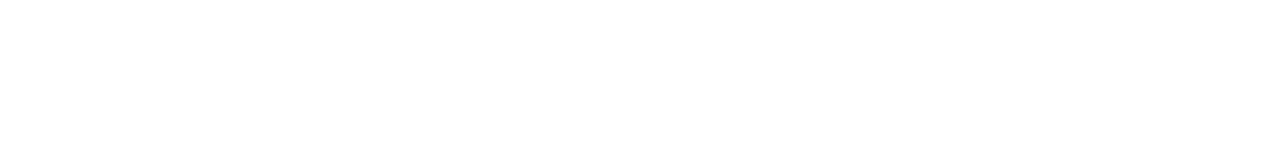
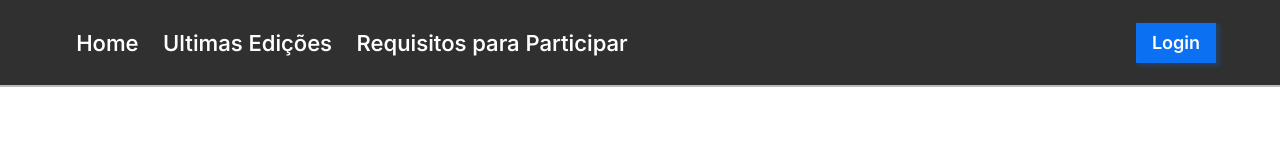
Before and after one commit to eudanielanjos/Porjeto-bootcamp, a plain HTML site: page index.html in a window 1280 px wide. Drawn offline with Linux system fonts and the light colour scheme.

Commit message:
Atualização do Projeto

```diff
--- a/index.html
+++ b/index.html
@@ -3,9 +3,19 @@
 <head>
     <meta charset="UTF-8">
     <meta name="viewport" content="width=device-width, initial-scale=1.0">
+    <link rel="stylesheet" href="style.css">
+    <link href="https://fonts.googleapis.com/css2?family=Inter:wght@100..900&display=swap" rel="stylesheet">
     <title>Bootcamp</title>
 </head>
 <body>
+    <nav id="principal">
+        <div id="menu">
+            <a href="">Home</a>
+            <a href="">Ultimas Edições</a>
+            <a href="">Requisitos para Participar</a>
+        </div>
+        <button>Login</button>
+    </nav>
 
 </body>
 </html>
--- /dev/null
+++ b/style.css
@@ -0,0 +1,43 @@
+body{
+    margin: 0px;
+    padding: 0px;
+}
+#principal{
+    width: 100%;
+    height: 85px;
+    background-color: #303030;
+    display: flex;
+    justify-content: space-between;
+    align-items: center;
+    border-bottom: 2px solid #BABABA;
+}
+#menu{
+    display: flex;
+    width: 45%;
+    justify-content: space-around;
+    align-items: center;
+    margin-left: 5%;
+}
+#principal div a {
+    text-decoration: none;
+    color: #FFFF;
+    font-family: 'inter';
+    font-size: 22px;
+    font-weight: 550;
+}
+#principal div a:hover{
+    color: #CCCCCC;
+}
+#principal button{
+    margin-right: 5%;
+    background-color: #0C70F2;
+    color: #FFFFFF;
+    border: 0px;
+    height: 40px;
+    width: 80px;
+    font-family: 'inter';
+    font-size: 18px;
+    font-weight: 600;
+    box-shadow: 3px 2px 4px 1px rgba(12, 112, 242, 0.25);
+    cursor: pointer;
+}
```
